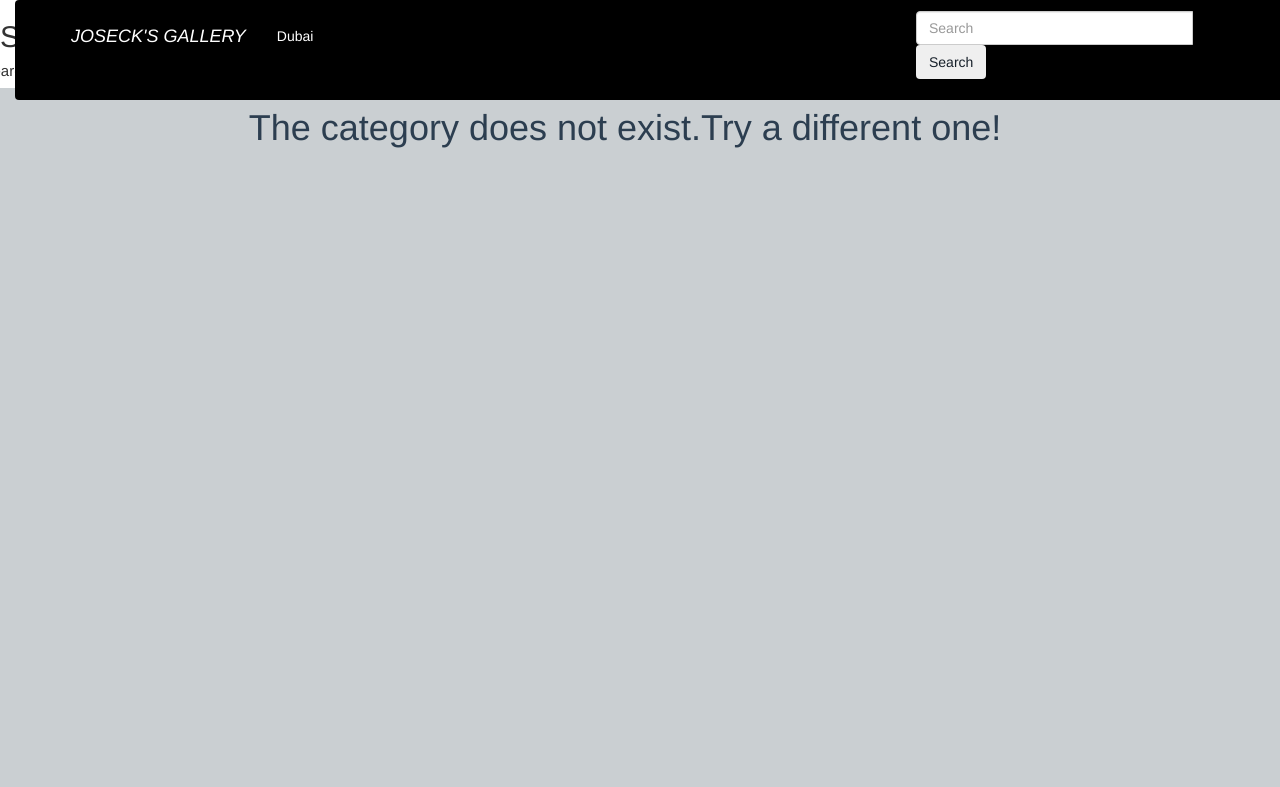
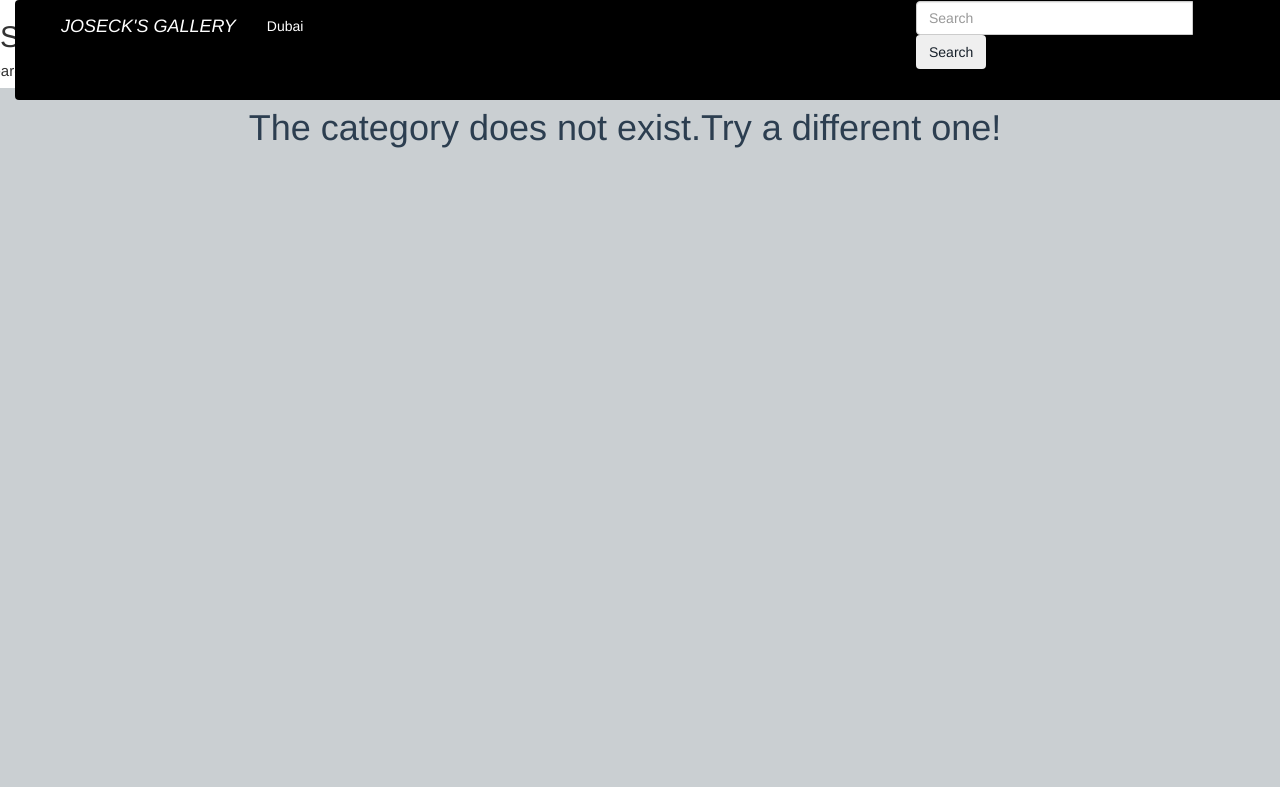
Before and after one commit to joseck12/josecksgallery, a Django app: page /search/ in a window 1280 px wide. Shown: the top 787 px of the page. Run offline with Django 3.2, Linux system fonts and the light colour scheme; some libraries are stand-ins or nearby versions.

Commit message:
add changes to navbar.html

```diff
--- a/gallerys/templates/navbar.html
+++ b/gallerys/templates/navbar.html
@@ -1,7 +1,7 @@
 
 
 <div class="container-fluid p-0" id="nav">
-<nav style="overflow: hidden; position: fixed; z-index: 1; top: 0; width: 100%; padding: 10px;" class="navbar navbar-expand-lg " id="nav">
+<nav style="overflow: hidden; position: fixed; z-index: 1; top: 0; width: 100%;" class="navbar navbar-expand-lg " id="nav">
   <a class="navbar-brand" href="#"></a>
   <div class="collapse navbar-collapse" id="navbarNav">
     <ul class="navbar-nav">
```
